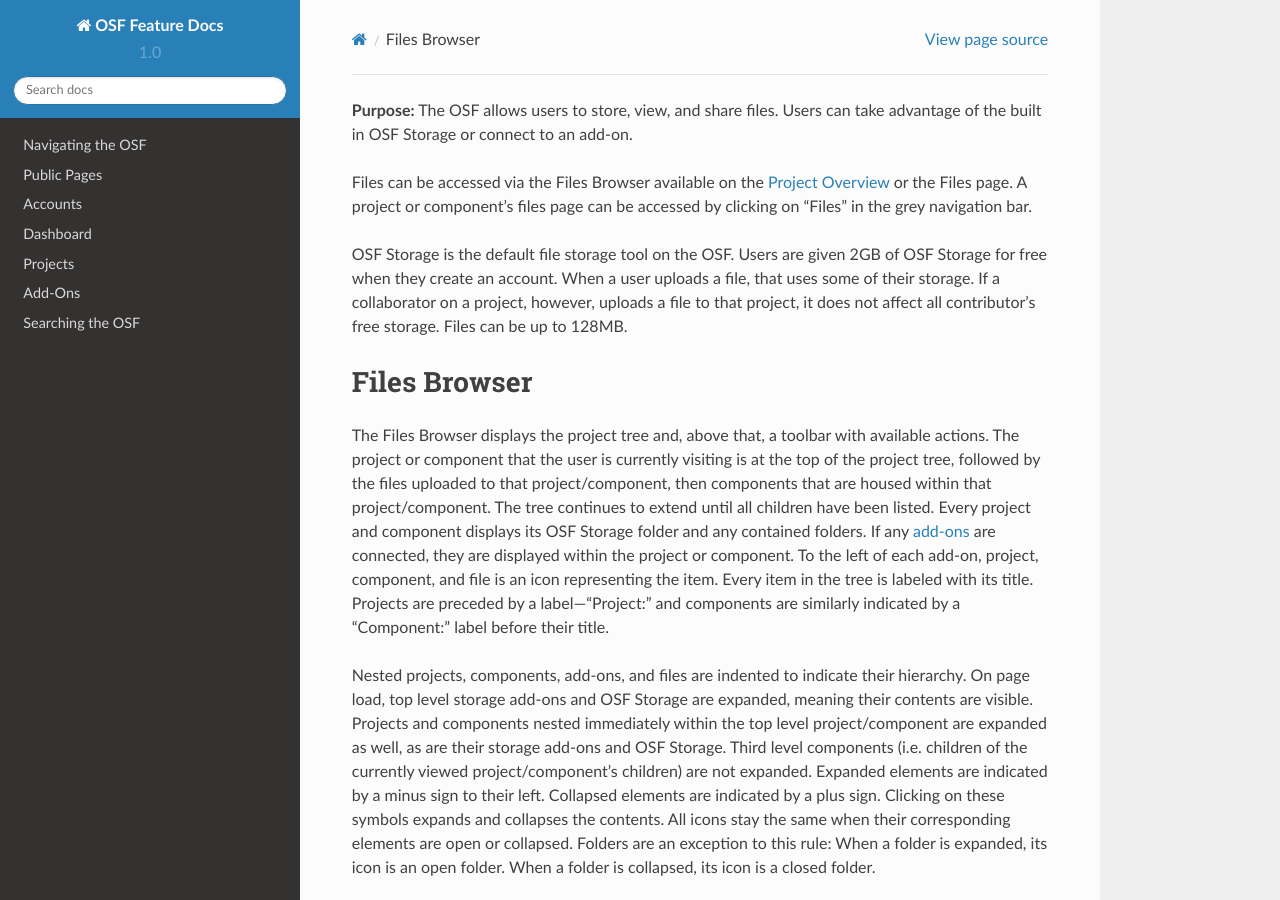
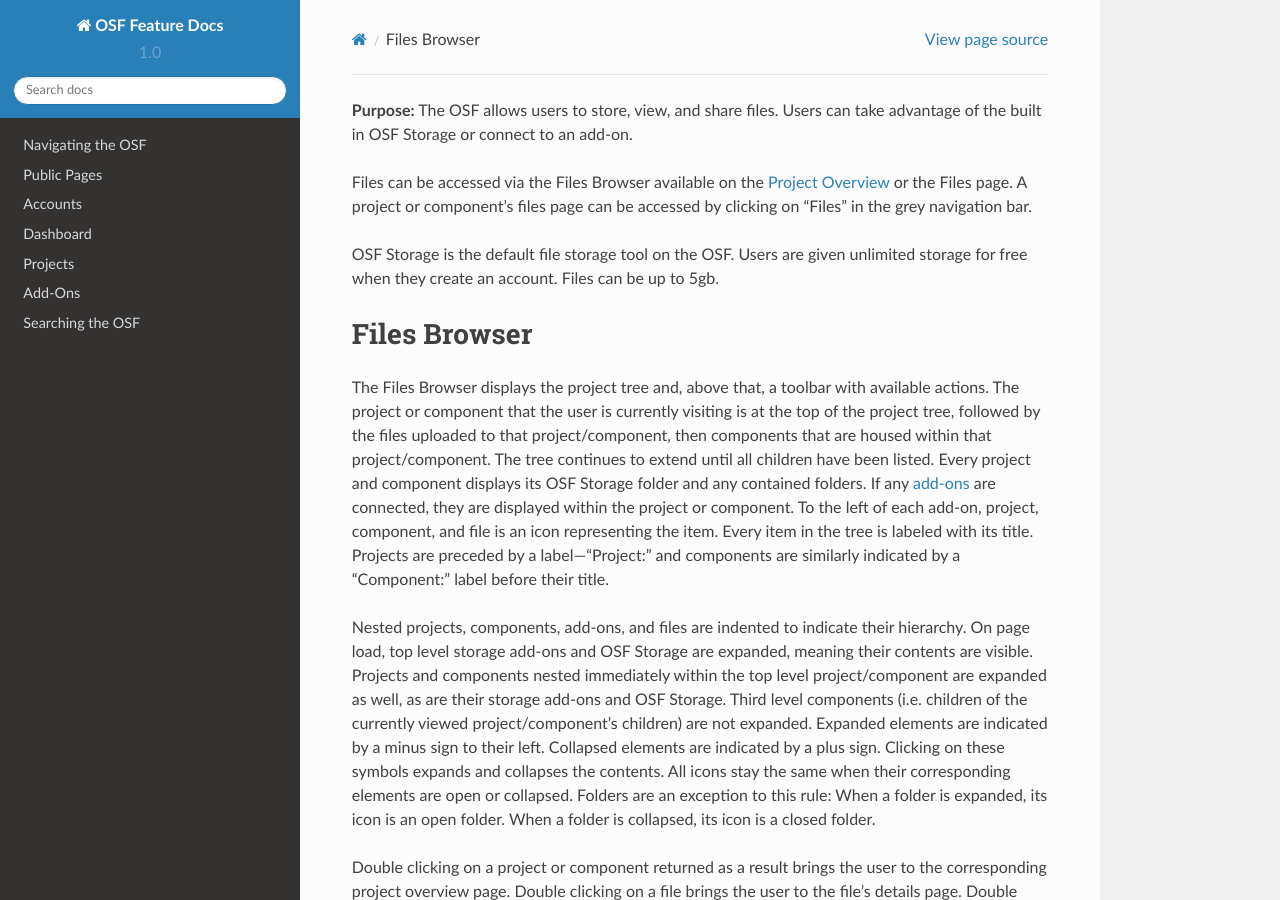
Before and after one commit to CenterForOpenScience/OSFDocs, a Sphinx documentation site: the page built from docs/projects/storage.rst, in a window 1280 px wide and 900 px high. Built offline with Sphinx 7.4.7 and the Read the Docs theme 2.0.0, drawn with Linux system fonts in a browser that asks for light colours.

Commit message:
max file size

```diff
--- a/docs/projects/storage.rst
+++ b/docs/projects/storage.rst
@@ -3,9 +3,7 @@
 Files can be accessed via the Files Browser available on the :ref:`Project Overview <overview>` or the Files page. A project
 or component's files page can be accessed by clicking on "Files" in the grey navigation bar.
 
-OSF Storage is the default file storage tool on the OSF. Users are given 2GB of OSF Storage for free when they create an account.
-When a user uploads a file, that uses some of their storage. If a collaborator on a project, however, uploads a file to that project,
-it does not affect all contributor's free storage. Files can be up to 128MB.
+OSF Storage is the default file storage tool on the OSF. Users are given unlimited storage for free when they create an account. Files can be up to 5gb.
 
 Files Browser
 ------------
```
